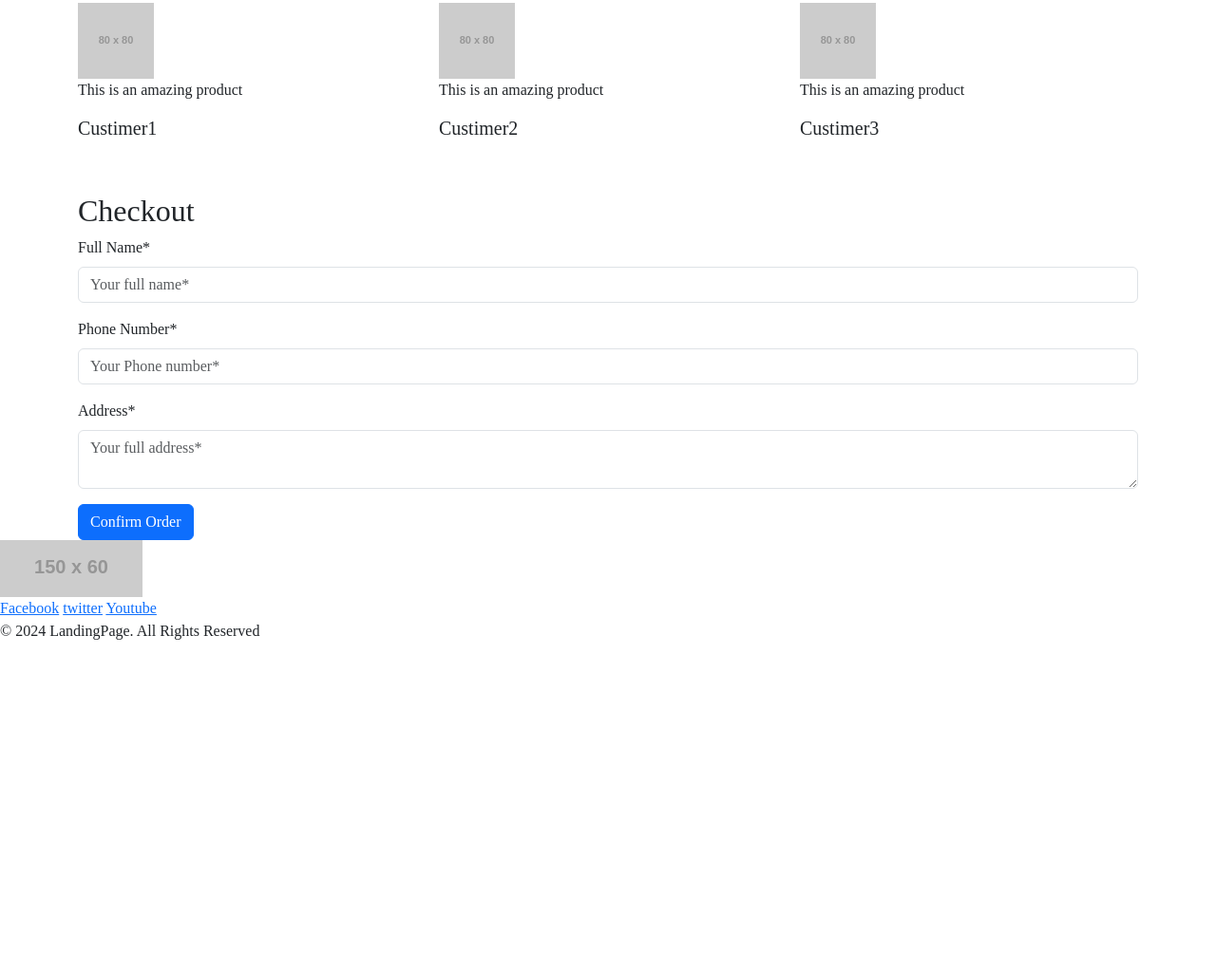
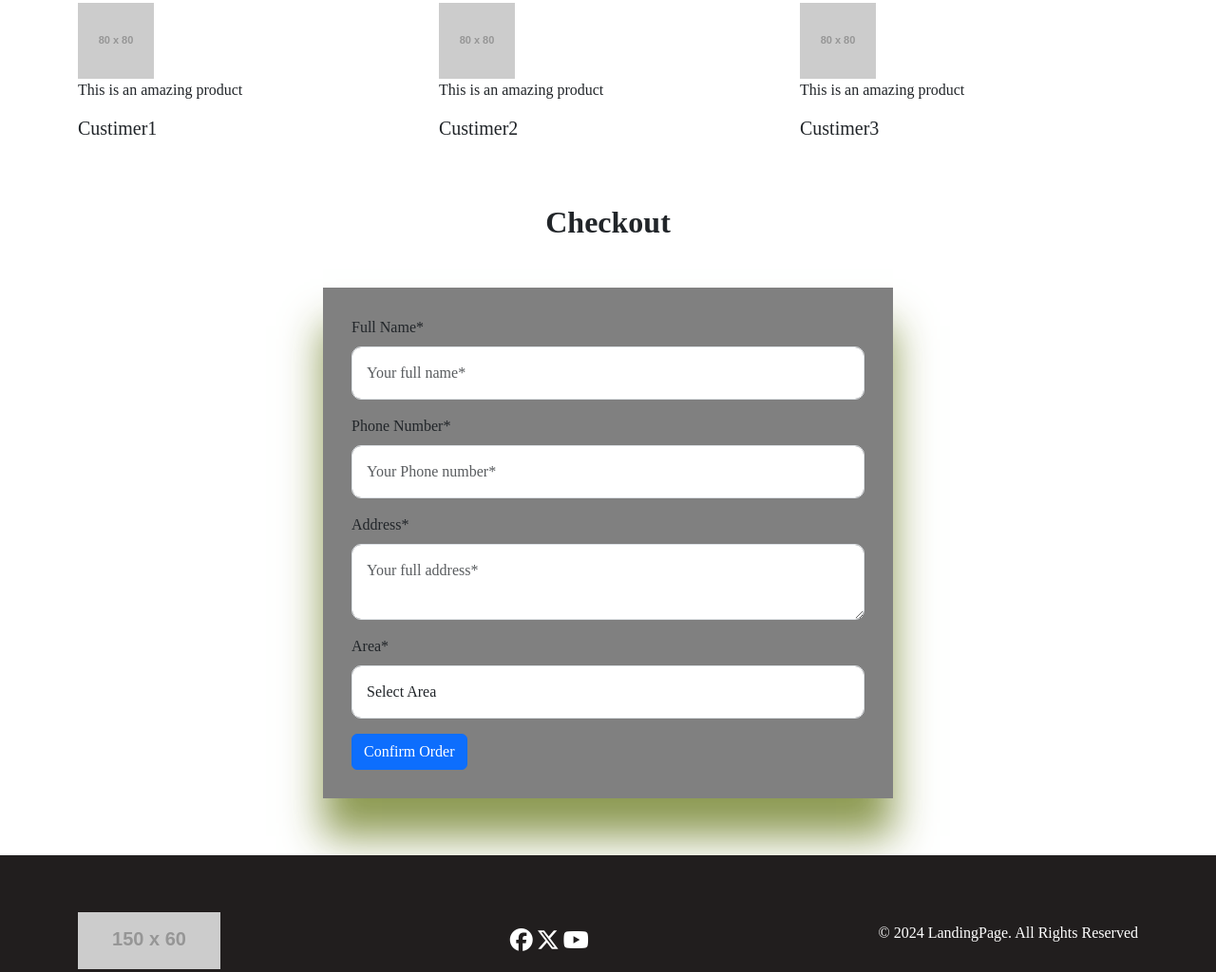
Before and after one commit to Muntasir2762/Batch-16-Class-22, a plain HTML site: page index.html in a window 1280 px wide. Shown: the part 1610-2634 px from the top of the page at 95% size. Before the commit the page ends 2303 px from the top, so only its background shows below. Drawn offline with nearby package versions, Linux system fonts and the light colour scheme; placeholder pictures from the web are drawn by us.

Commit message:
footer section is done

```diff
--- a/index.html
+++ b/index.html
@@ -8,6 +8,7 @@
     <link href="style.css" rel="stylesheet">
     <link href="https://cdn.jsdelivr.net/npm/bootstrap@5.3.3/dist/css/bootstrap.min.css" rel="stylesheet"
         integrity="sha384-QWTKZyjpPEjISv5WaRU9OFeRpok6YctnYmDr5pNlyT2bRjXh0JMhjY6hW+ALEwIH" crossorigin="anonymous">
+        <link rel="stylesheet" href="https://cdnjs.cloudflare.com/ajax/libs/font-awesome/6.7.2/css/all.min.css" integrity="sha512-Evv84Mr4kqVGRNSgIGL/F/aIDqQb7xQ2vcrdIwxfjThSH8CSR7PBEakCr51Ck+w+/U6swU2Im1vVX0SVk9ABhg==" crossorigin="anonymous" referrerpolicy="no-referrer" />
 </head>
 
 <body>
@@ -103,21 +104,29 @@
     </section>
 
     <!-- Product Checkout Form -->
-    <section class="mt-5" id="checkout">
+    <section class="checkout-section" id="checkout">
         <div class="container">
             <h2>Checkout</h2>
-            <form action="" method="">
+            <form action="" method="" class="checkout-form">
                 <div class="mb-3">
                     <label for="" class="form-label">Full Name*</label>
-                    <input type="text" class="form-control" name="" value="" id="" placeholder="Your full name*" required>
+                    <input type="text" class="form-control custom-input" name="" value="" id="" placeholder="Your full name*" required>
                 </div>
                 <div class="mb-3">
                     <label for="" class="form-label">Phone Number*</label>
-                    <input type="text" class="form-control" name="" value="" id="" placeholder="Your Phone number*" required>
+                    <input type="text" class="form-control custom-input" name="" value="" id="" placeholder="Your Phone number*" required>
                 </div>
                 <div class="mb-3">
                     <label for="" class="form-label">Address*</label>
-                    <textarea class="form-control" name="" id="" placeholder="Your full address*"></textarea>
+                    <textarea class="form-control custom-input" name="" id="" placeholder="Your full address*"></textarea>
+                </div>
+                <div class="mb-3">
+                    <label for="" class="form-label">Area*</label>
+                    <select class="form-control custom-input" name="" id="">
+                        <option value="" selected disabled>Select Area</option>
+                        <option value="in-dhaka">inside Dhaka (80)</option>
+                        <option value="out-dhaka">outside Dhaka (150)</option>
+                    </select>
                 </div>
 
                 <button type="submit" class="btn btn-primary">Confirm Order</button>
@@ -126,16 +135,16 @@
     </section>
 
     <!-- Footer -->
-     <footer>
-        <div>
-            <div>
-                <div>
+     <footer class="footer">
+        <div class="container">
+            <div class="footer-content">
+                <div class="footer-logo">
                     <img src="https://placehold.co/150X60">
                 </div>
-                <div>
-                    <a href="#">Facebook</a>
-                    <a href="#">twitter</a>
-                    <a href="#">Youtube</a>
+                <div class="social-icons">
+                    <a href="#"><i class="fa-brands fa-facebook"></i></a>
+                    <a href="#"><i class="fa-brands fa-x-twitter"></i></a>
+                    <a href="#"><i class="fa-brands fa-youtube"></i></a>
                 </div>
                 <p>&copy 2024 LandingPage. All Rights Reserved</p>
             </div>
--- a/style.css
+++ b/style.css
@@ -81,3 +81,54 @@
 .feature-card p{
     color: #A52A2A;
 }
+
+.checkout-section{
+    padding: 60px 0;
+}
+
+.checkout-section h2{
+    text-align: center;
+    margin-bottom: 50px;
+    font-weight: 600;
+}
+
+.checkout-form{
+    max-width: 600px;
+    margin: 0 auto;
+    padding: 30px;
+    background-color: gray;
+    box-shadow: 0 40px 40px rgba(133, 147, 71, 0.93);
+}
+
+.checkout-form .custom-input{
+    margin-bottom: 15px;
+    padding: 15px;
+    border-radius: 10px;
+}
+
+.footer{
+    padding: 60px 0;
+    background-color: rgb(33, 30, 30);
+    color: white;
+}
+
+.footer-content{
+    display: flex;
+    justify-content: space-between;
+    align-items: center;
+}
+
+.footer-logo{
+    width: 150px;
+    height: 60px;
+}
+
+.social-icons a{
+    color: white;
+    font-size: 1.5rem;
+    transition: color 0.5s ease;
+}
+
+.social-icons a:hover{
+    color: #ff6600;
+}
```
